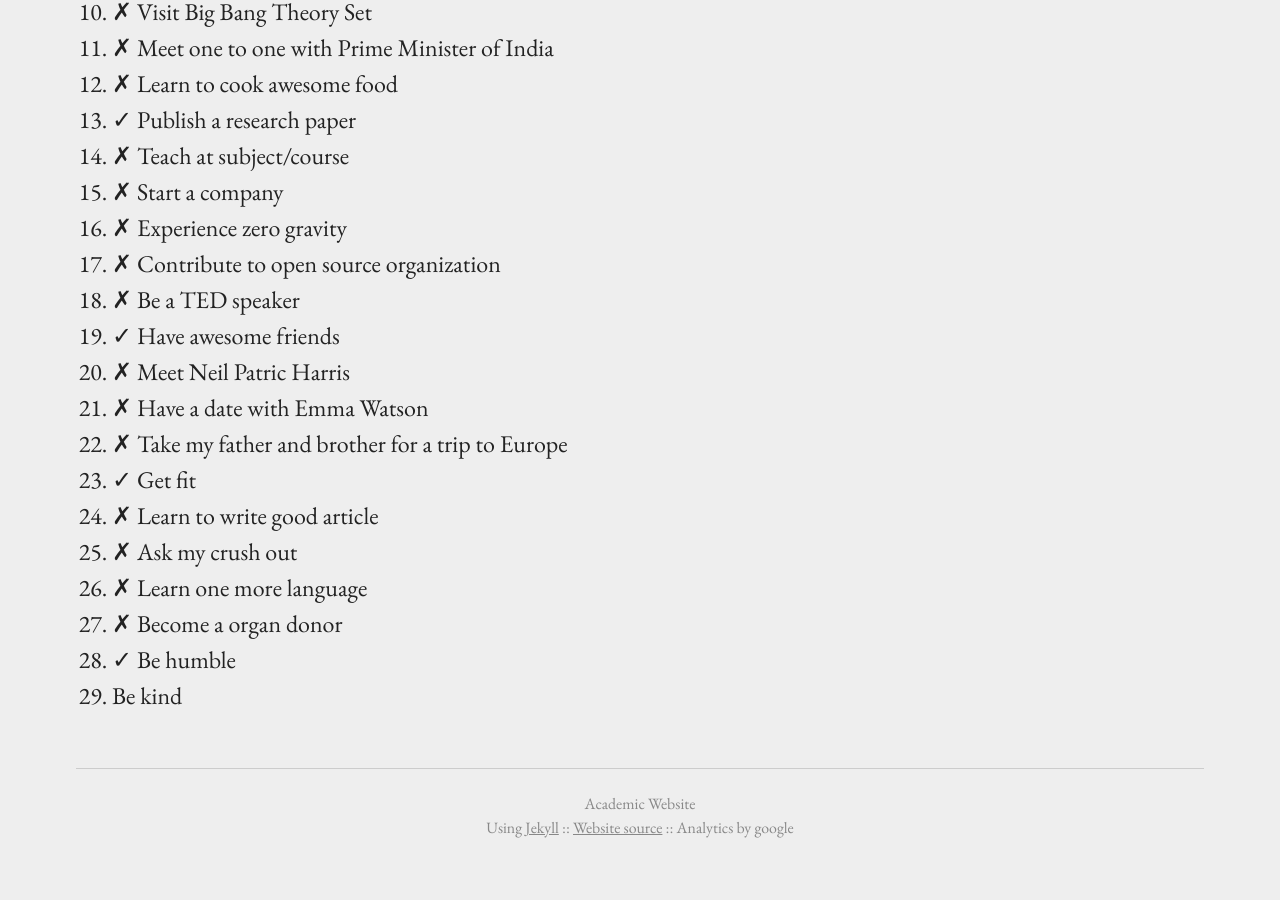
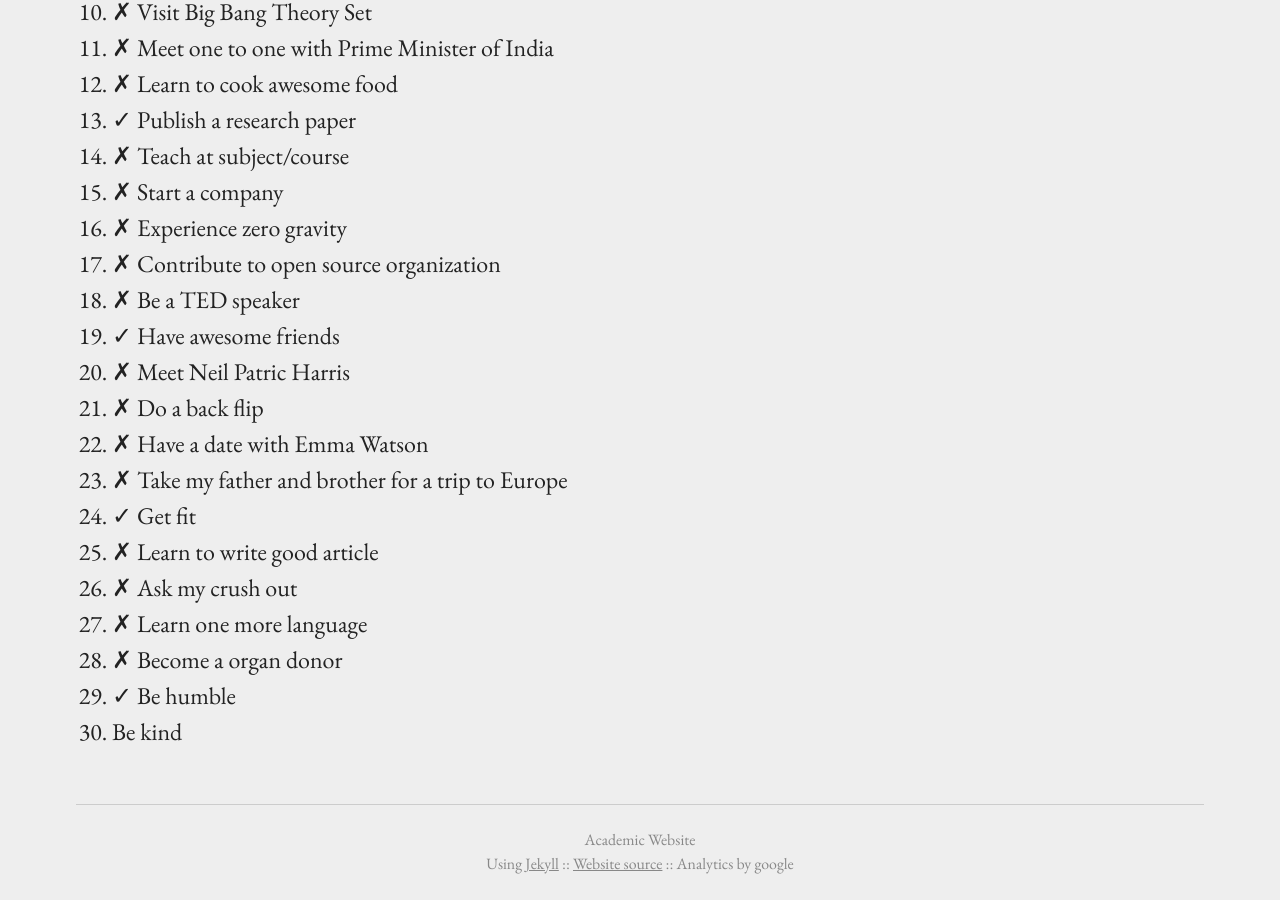
Before and after one commit to BadrinathS/BadrinathS.github.io, a Jekyll site: the page built from list50.md, in a window 1280 px wide and 900 px high, scrolled down 709 px. Built offline with Jekyll 4.4.1, drawn with Linux system fonts in a browser that asks for light colours; before the commit the page ends 1573 px from its top, so only the background shows below that.

Commit message:
Update list50.md

```diff
--- a/list50.md
+++ b/list50.md
@@ -27,6 +27,7 @@
  <li>✗ Be a TED speaker </li>
  <li>✓ Have awesome friends </li>
  <li>✗ Meet Neil Patric Harris</li>
+ <li>✗ Do a back flip</li>
  <li>✗ Have a date with Emma Watson</li>
  <li>✗ Take my father and brother for a trip to Europe</li>
  <li>✓ Get fit </li>
```
